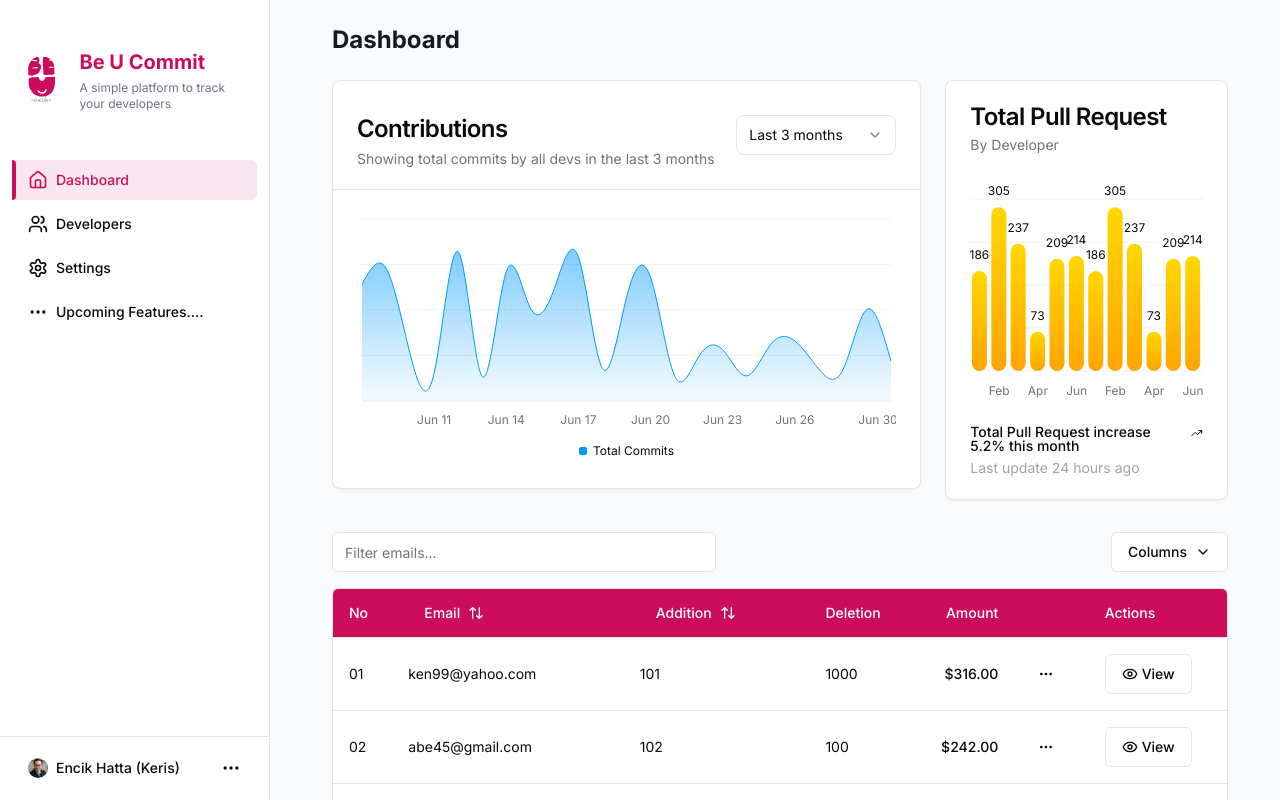
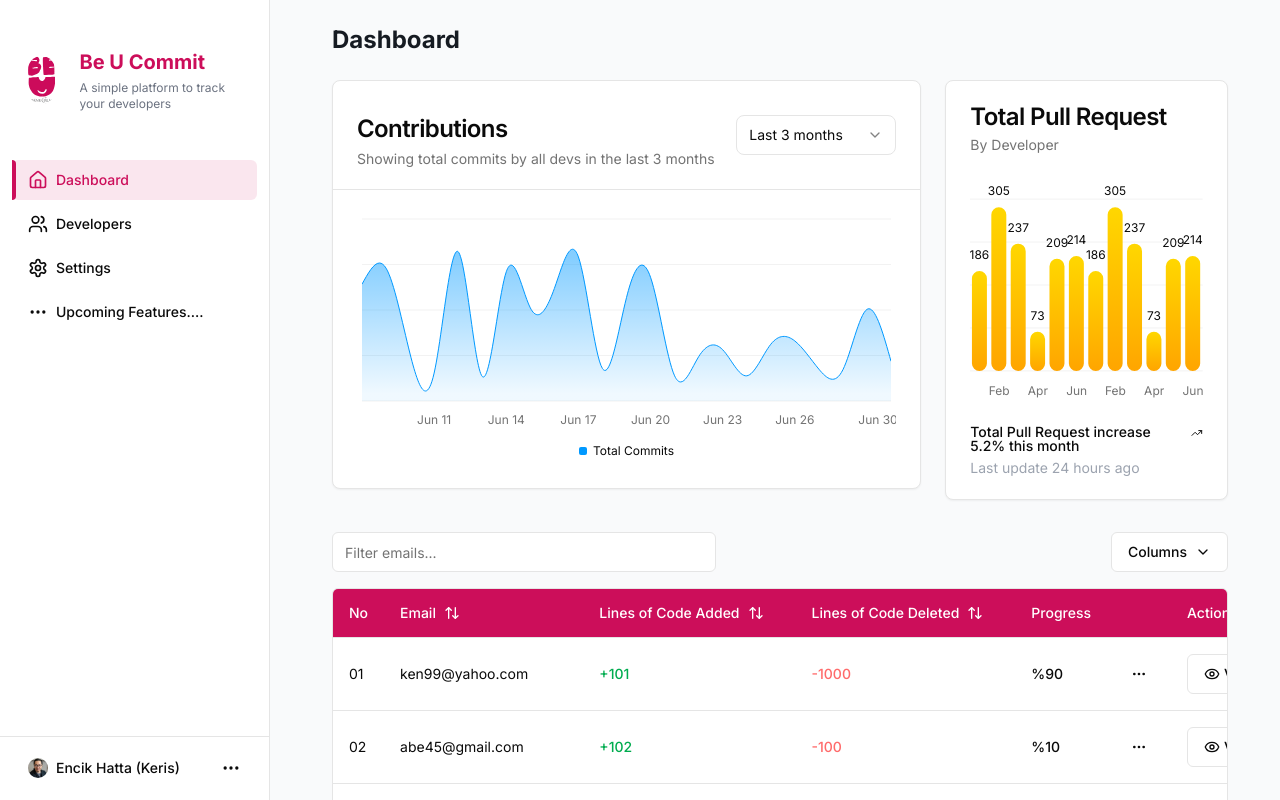
Before and after one commit to irfanghapar/be-u-commit, a Next.js app: page /dashboard in a window 1280 px wide. Shown: the top 800 px of the page. Built offline with nearby package versions, Linux system fonts and the light colour scheme.

Commit message:
update table

```diff
--- a/components/table/dev/TopTen.tsx
+++ b/components/table/dev/TopTen.tsx
@@ -37,38 +37,73 @@ import {
   TableRow,
 } from "@/components/ui/table"
 
-const data: Payment[] = [
+const data: topTen[] = [
   {
     "id": "m5gr84i9",
-    "amount": 316,
+    "progress": 90,
     "addition": 101,
     "email": "ken99@yahoo.com",
     "deletion": 1000
   },
   {
     "id": "3u1reuv4",
-    "amount": 242,
+    "progress": 10,
     "addition": 102,
     "email": "Abe45@gmail.com",
     "deletion": 100
   },
   {
     "id": "derv1ws0",
-    "amount": 837,
+    "progress": 1,
     "addition": 103,
     "email": "Monserrat44@gmail.com",
     "deletion": 400
   },
   {
     "id": "5kma53ae",
-    "amount": 874,
+    "progress": 22,
     "addition": 104,
     "email": "Silas22@gmail.com",
     "deletion": 300
   },
   {
     "id": "bhqecj4p",
-    "amount": 721,
+    "progress": 54,
+    "addition": 105,
+    "email": "carmella@hotmail.com",
+    "deletion": 120
+  },
+  {
+    "id": "bhqecj4p",
+    "progress": 54,
+    "addition": 105,
+    "email": "carmella@hotmail.com",
+    "deletion": 120
+  },
+  {
+    "id": "bhqecj4p",
+    "progress": 54,
+    "addition": 105,
+    "email": "carmella@hotmail.com",
+    "deletion": 120
+  },
+  {
+    "id": "bhqecj4p",
+    "progress": 54,
+    "addition": 105,
+    "email": "carmella@hotmail.com",
+    "deletion": 120
+  },
+  {
+    "id": "bhqecj4p",
+    "progress": 54,
+    "addition": 105,
+    "email": "carmella@hotmail.com",
+    "deletion": 120
+  },
+  {
+    "id": "bhqecj4p",
+    "progress": 54,
     "addition": 105,
     "email": "carmella@hotmail.com",
     "deletion": 120
@@ -76,15 +111,15 @@ const data: Payment[] = [
 ]
 
 
-export type Payment = {
+export type topTen = {
   id: string
-  amount: number
+  progress: number
   addition: number
   deletion: number
   email: string
 }
 
-export const columns: ColumnDef<Payment>[] = [
+export const columns: ColumnDef<topTen>[] = [
   {
     accessorKey: "No",
     header: "No",
@@ -101,6 +136,7 @@ export const columns: ColumnDef<Payment>[] = [
         <Button
           variant="ghost"
           onClick={() => column.toggleSorting(column.getIsSorted() === "asc")}
+          className="text-left -ml-2 pl-2"
         >
           Email
           <ArrowUpDown className="ml-2 h-4 w-4" />
@@ -116,35 +152,38 @@ export const columns: ColumnDef<Payment>[] = [
         <Button
           variant="ghost"
           onClick={() => column.toggleSorting(column.getIsSorted() === "asc")}
-          className="mr-4"
-        >
-          Addition
+          className="text-left -ml-2 pl-2"
+          >
+          Lines of Code Added
           <ArrowUpDown className="ml-2 h-4 w-4" />
         </Button>
       )
     },
-    cell: ({ row }) => <div>{row.getValue("addition")}</div>,
+    cell: ({ row }) => <div className="text-green font-medium">+{row.getValue("addition")}</div>,
   },
   {
     accessorKey: "deletion",
-    header: "Deletion",
-    cell: ({ row }) => (
-      <div className="capitalize">{row.getValue("deletion")}</div>
-    ),
+    header: ({ column }) => {
+      return (
+        <Button
+          variant="ghost"
+          onClick={() => column.toggleSorting(column.getIsSorted() === "asc")}
+          className="text-left -ml-2 pl-2"
+        >
+          Lines of Code Deleted
+          <ArrowUpDown className="ml-2 h-4 w-4" />
+        </Button>
+      )
+    },
+    cell: ({ row }) => <div className="text-red font-medium">-{row.getValue("deletion")}</div>,
   },
   {
-    accessorKey: "amount",
-    header: () => <div className="text-right">Amount</div>,
+    accessorKey: "progress",
+    header: () => <div className="text-left">Progress</div>,
     cell: ({ row }) => {
-      const amount = parseFloat(row.getValue("amount"))
+      const progress = parseFloat(row.getValue("progress"))
 
-      // Format the amount as a dollar amount
-      const formatted = new Intl.NumberFormat("en-US", {
-        style: "currency",
-        currency: "USD",
-      }).format(amount)
-
-      return <div className="text-right font-medium">{formatted}</div>
+      return <div className="text-left pr-0 font-medium">%{progress}</div>
     },
   },
   {
@@ -285,7 +324,7 @@ export function TopTenTable() {
               </TableRow>
             ))}
           </TableHeader>
-          <TableBody>
+          <TableBody >
             {table.getRowModel().rows?.length ? (
               table.getRowModel().rows.map((row) => (
                 <TableRow
--- a/tailwind.config.ts
+++ b/tailwind.config.ts
@@ -29,8 +29,8 @@ const config = {
         third: "#FFEAF2", // white
         fourth: "#DB4884", // pink
         black: "#161B22",
-        green: "#00A86B",
-        red: "#FF5A5F",
+        green: "#00AC4F",
+        red: "#FF6B6B",
         destructive: {
           DEFAULT: "hsl(var(--destructive))",
           foreground: "hsl(var(--destructive-foreground))",
```
